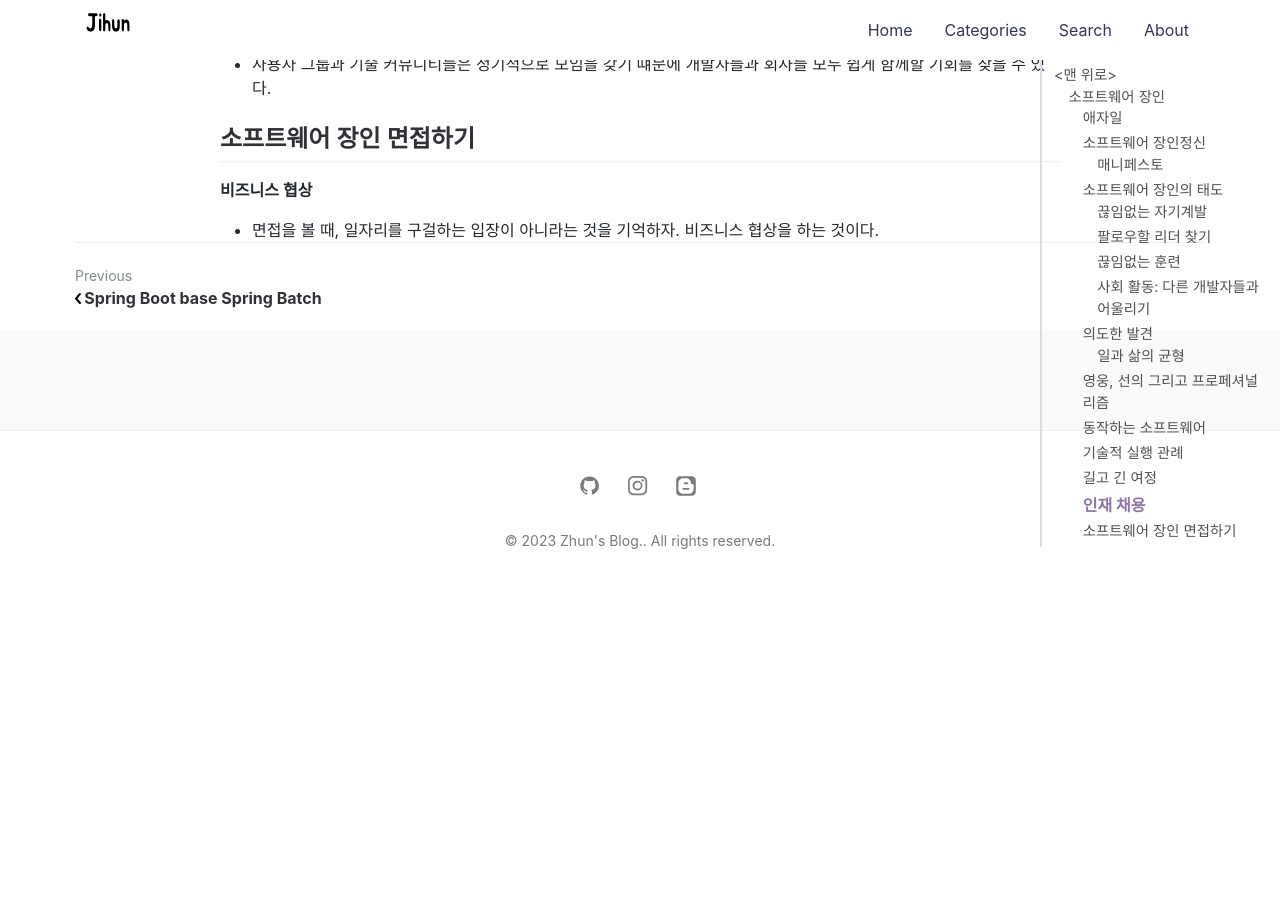
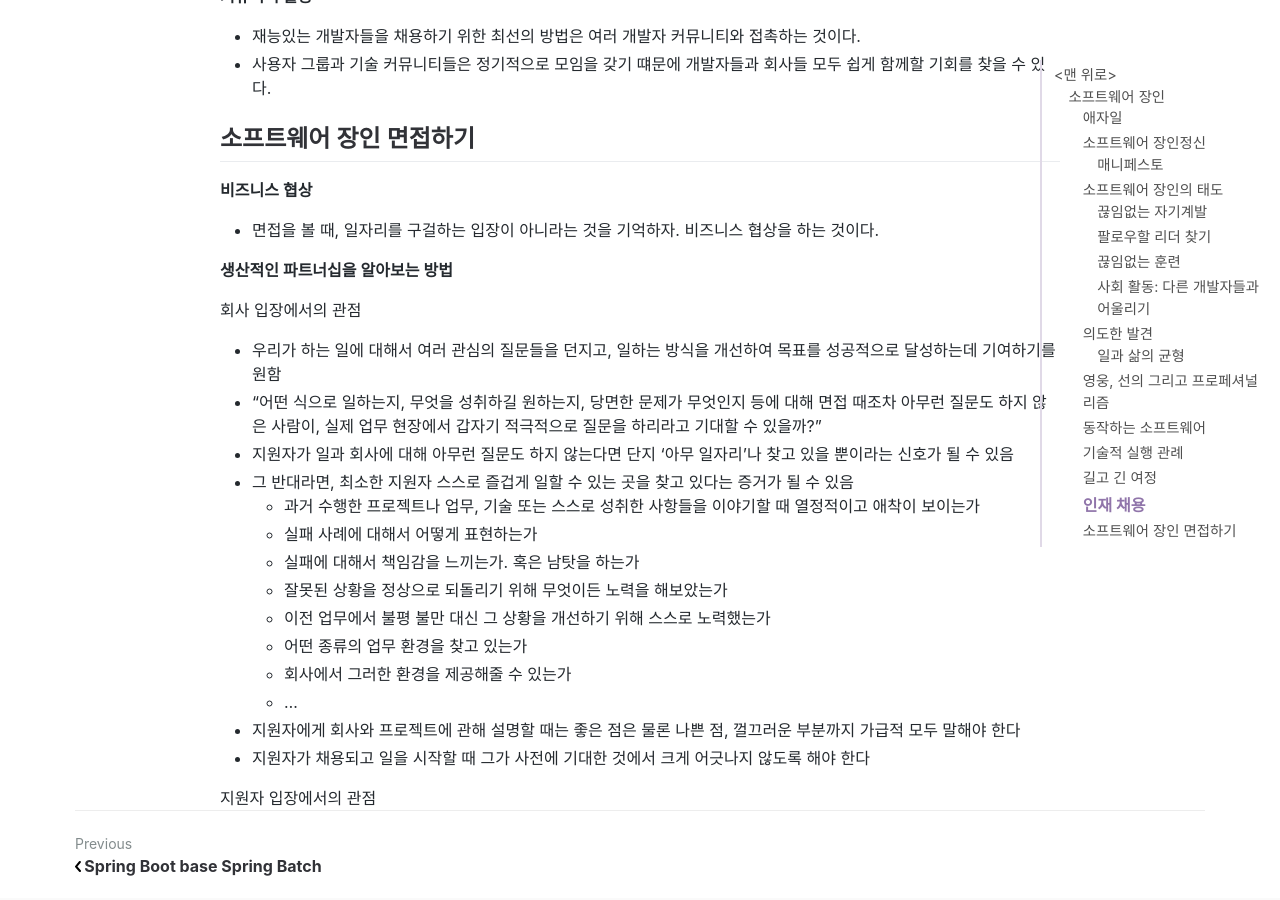
Before and after one commit to jihunparkme/jihunparkme.github.io, a Jekyll site: the page built from _posts/2023-02-01-a-software-master.md, in a window 1280 px wide and 900 px high, scrolled down 10284 px. Built offline with Jekyll 4.4.1, drawn with Linux system fonts in a browser that asks for light colours; nearby versions of some CDN libraries; comment, search, counter and statistics services are not loaded; before the commit the page ends 10880 px from its top, so only the background shows below that; some of the changed text lies outside the part shown.

Commit message:
[software master] 소프트웨어 장인 면접하기 - 생산적인 파트너십을 알아보는 방법

```diff
--- a/_posts/2023-02-01-a-software-master.md
+++ b/_posts/2023-02-01-a-software-master.md
@@ -411,3 +411,24 @@ XP 실행 관례의 일부를 살펴보자.
 **비즈니스 협상**
 
 - 면접을 볼 때, 일자리를 구걸하는 입장이 아니라는 것을 기억하자. 비즈니스 협상을 하는 것이다.
+
+**생산적인 파트너십을 알아보는 방법**
+
+회사 입장에서의 관점
+
+- 우리가 하는 일에 대해서 여러 관심의 질문들을 던지고, 일하는 방식을 개선하여 목표를 성공적으로 달성하는데 기여하기를 원함
+- "어떤 식으로 일하는지, 무엇을 성취하길 원하는지, 당면한 문제가 무엇인지 등에 대해 면접 때조차 아무런 질문도 하지 않은 사람이, 실제 업무 현장에서 갑자기 적극적으로 질문을 하리라고 기대할 수 있을까?"
+- 지원자가 일과 회사에 대해 아무런 질문도 하지 않는다면 단지 '아무 일자리'나 찾고 있을 뿐이라는 신호가 될 수 있음
+- 그 반대라면, 최소한 지원자 스스로 즐겁게 일할 수 있는 곳을 찾고 있다는 증거가 될 수 있음
+  - 과거 수행한 프로젝트나 업무, 기술 또는 스스로 성취한 사항들을 이야기할 때 열정적이고 애착이 보이는가
+  - 실패 사례에 대해서 어떻게 표현하는가
+  - 실패에 대해서 책임감을 느끼는가. 혹은 남탓을 하는가
+  - 잘못된 상황을 정상으로 되돌리기 위해 무엇이든 노력을 해보았는가
+  - 이전 업무에서 불평 불만 대신 그 상황을 개선하기 위해 스스로 노력했는가
+  - 어떤 종류의 업무 환경을 찾고 있는가
+  - 회사에서 그러한 환경을 제공해줄 수 있는가
+  - ...
+- 지원자에게 회사와 프로젝트에 관해 설명할 때는 좋은 점은 물론 나쁜 점, 껄끄러운 부분까지 가급적 모두 말해야 한다
+- 지원자가 채용되고 일을 시작할 때 그가 사전에 기대한 것에서 크게 어긋나지 않도록 해야 한다
+
+지원자 입장에서의 관점
```
